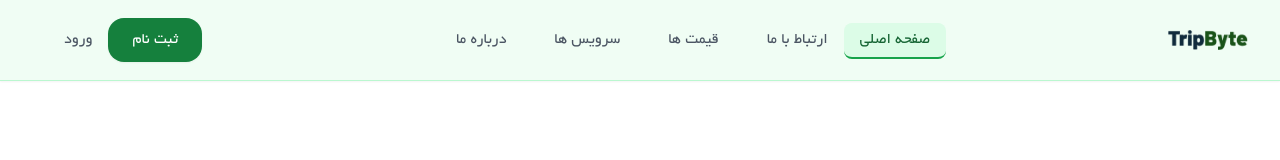
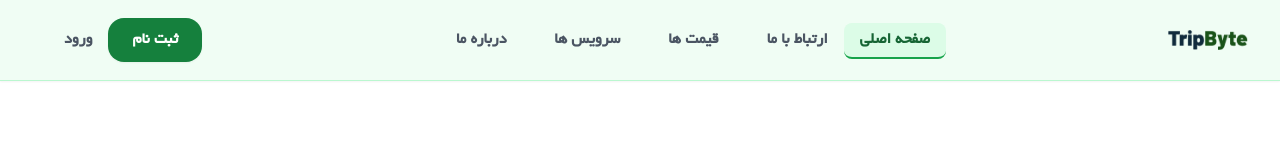
Before and after one commit to saraatiyabi/tourism-app, a Next.js app: page / in a window 1280 px wide. Shown: the top 160 px of the page. Built offline with nearby package versions, Linux system fonts and the light colour scheme.

Commit message:
making navbar font bold

```diff
--- a/components/modules/Navbar/Navbar.js
+++ b/components/modules/Navbar/Navbar.js
@@ -43,7 +43,7 @@ const Navbar = () => {
                 <li key={item.name}>
                   <Link
                     href={item.href}
-                    className={`px-3 lg:px-4 py-2 rounded-lg text-base lg:text-lg font-medium transition-all duration-200 ${
+                    className={`px-3 lg:px-4 py-2 rounded-lg text-base lg:text-lg font-bold transition-all duration-200 ${
                       activeItem === item.name
                         ? "text-green-800 bg-green-100 border-b-2 border-b-green-600"
                         : "text-gray-600 hover:text-green-700 hover:bg-green-50"
@@ -60,13 +60,13 @@ const Navbar = () => {
           {/* Auth Buttons - Desktop */}
           <div className="hidden md:flex items-center space-x-3 lg:space-x-4 space-x-reverse">
             <Link
-              className="bg-green-700 hover:bg-green-800 text-white px-4 lg:px-6 py-2 rounded-2xl text-base lg:text-lg font-medium transition-colors duration-200 shadow-sm hover:shadow-md"
+              className="bg-green-700 hover:bg-green-800 text-white px-4 lg:px-6 py-2 rounded-2xl text-base lg:text-lg font-bold transition-colors duration-200 shadow-sm hover:shadow-md"
               href="/register"
             >
               ثبت نام
             </Link>
             <Link
-              className="text-gray-600 hover:text-green-700 px-3 lg:px-4 py-2 text-base lg:text-lg font-medium transition-colors duration-200"
+              className="text-gray-600 hover:text-green-700 px-3 lg:px-4 py-2 text-base lg:text-lg font-bold transition-colors duration-200"
               href="/login"
             >
               ورود
@@ -76,7 +76,7 @@ const Navbar = () => {
           {/* Mobile menu button */}
           <div className="md:hidden flex items-center space-x-3 space-x-reverse">
             <Link
-              className="bg-green-700 text-white px-3 py-2 rounded-xl text-sm font-medium"
+              className="bg-green-700 text-white px-3 py-2 rounded-xl text-sm font-bold"
               href="/register"
             >
               ثبت نام
@@ -121,7 +121,7 @@ const Navbar = () => {
             <Link
               key={item.name}
               href={item.href}
-              className={`block px-4 py-3 rounded-lg text-base font-medium transition-colors duration-200 ${
+              className={`block px-4 py-3 rounded-lg text-base font-bold transition-colors duration-200 ${
                 activeItem === item.name
                   ? "text-green-800 bg-green-100 border-r-2 border-r-green-600"
                   : "text-gray-600 hover:text-green-700 hover:bg-green-50"
@@ -133,7 +133,7 @@ const Navbar = () => {
           ))}
           <div className="pt-2 border-t border-green-200">
             <Link
-              className="block text-center text-gray-600 hover:text-green-700 px-4 py-3 text-base font-medium transition-colors duration-200"
+              className="block text-center text-gray-600 hover:text-green-700 px-4 py-3 text-base font-bold transition-colors duration-200"
               href="/login"
               onClick={() => setIsMenuOpen(false)}
             >
```
